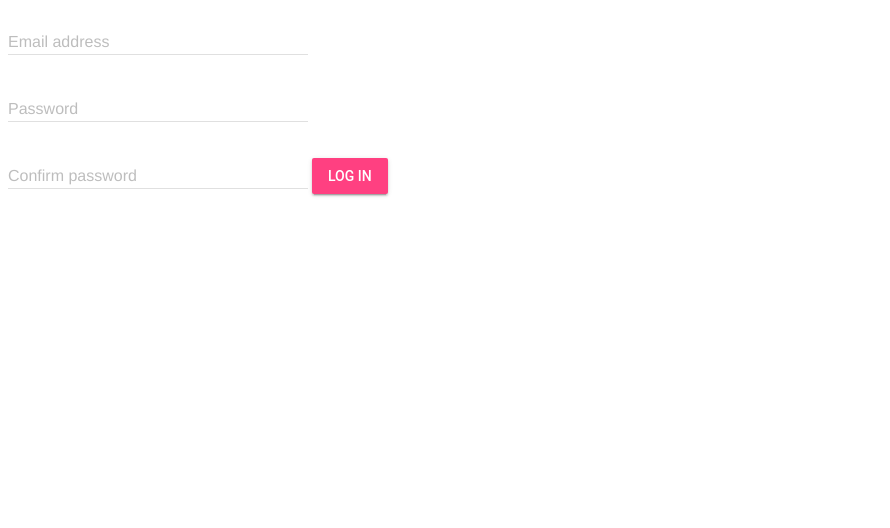
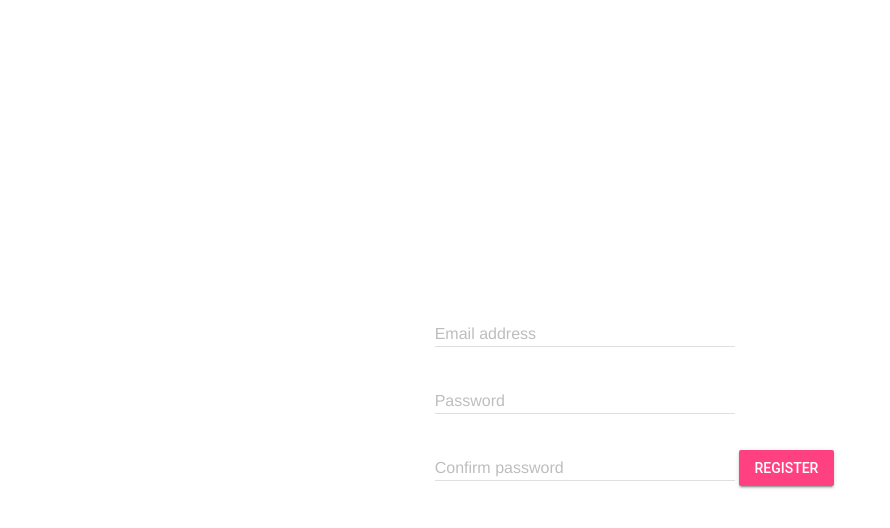
Before and after one commit to generic-github-user/fbla-competition-coding-programming, a plain HTML site: page src/register.html in a window 1280 px wide. Shown: the whole page, without its empty margins (0-890 px from the left). Drawn offline with Linux system fonts and the light colour scheme.

Commit message:
Center registration fields

```diff
--- a/src/css/register.css
+++ b/src/css/register.css
@@ -0,0 +1,5 @@
+body {
+      display: flex;
+      align-items: center;
+      justify-content: center;
+}
--- a/src/register.html
+++ b/src/register.html
@@ -28,7 +28,7 @@
                   <label class="mdl-textfield__label" for="user">Confirm password</label>
             </div>
             <button class="mdl-button mdl-js-button mdl-button--raised mdl-js-ripple-effect mdl-button--accent">
-                  Log In
+                  Register
             </button>
       </div>
       <!-- </div> -->
```
